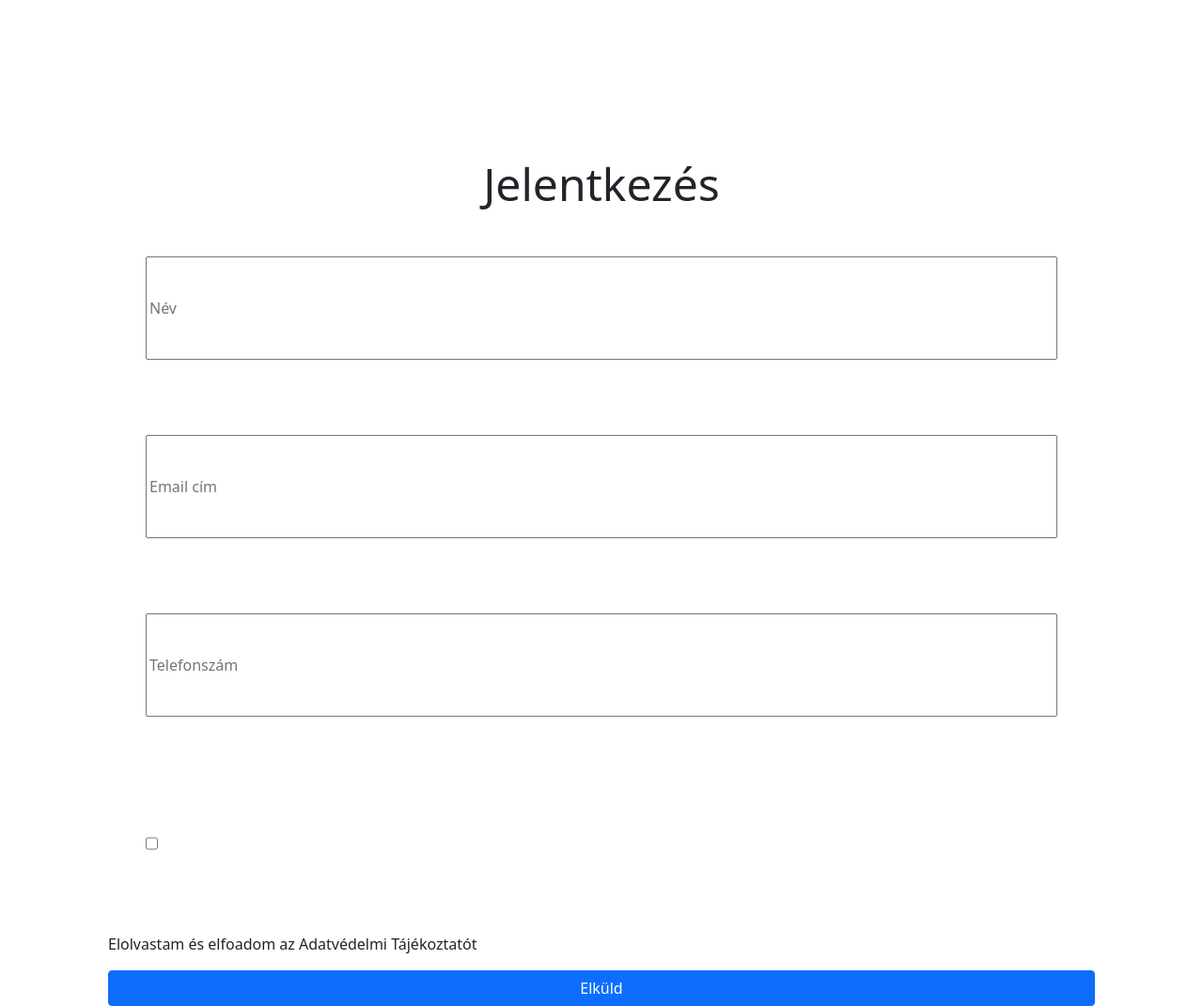
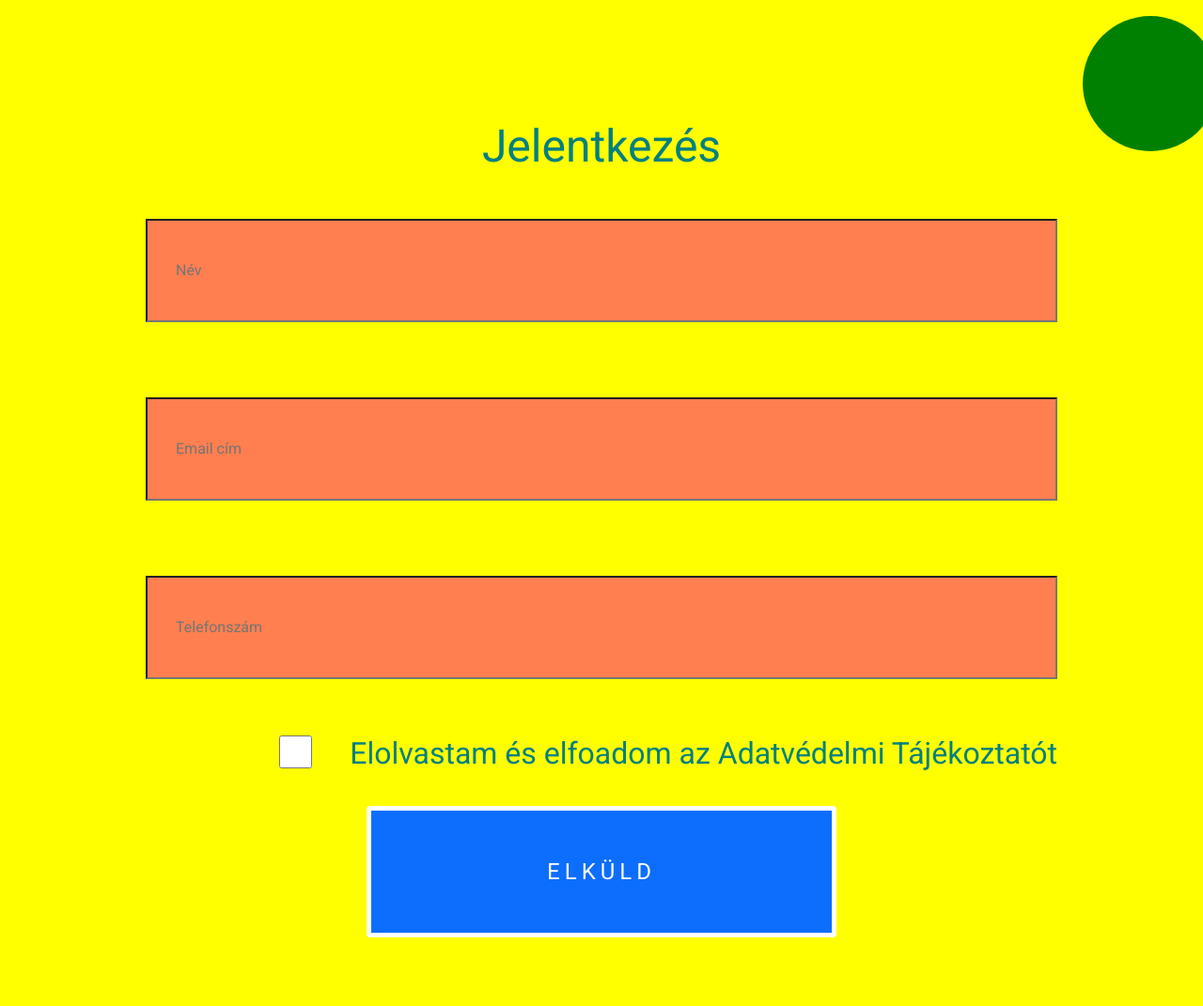
Before and after one commit to Prince-Csaba/Prince-Csaba.github.io, a plain HTML site: page index.html in a window 1280 px wide. Shown: the part 43-1114 px from the top of the page at 94% size. After the commit the page ends 1041 px from the top, so only its background shows below. Drawn offline with nearby package versions, Linux system fonts and the light colour scheme.

Commit message:
added css

```diff
--- a/style.scss
+++ b/style.scss
@@ -1,9 +1,37 @@
+body {
+  background-color: yellow;
+  font-family: 'Roboto', sans-serif;
+  font-weight: 400;
+}
+
+#navButton {
+  position: absolute;
+  top: 30px;
+  left: 90%;
+  display: block;
+  margin-top: 30px;
+  margin-right: 50px;
+  height: 9rem;
+  width: 9rem;
+  font-size: 3.7rem;
+  background-color: green;
+  border-radius: 50%;
+  color: white;
+
+  & span {
+    color: white;
+    ;
+  }
+}
+
+
 .main {
   margin-top: 170px;
   display: flex;
   flex-direction: column;
   align-items: center;
   justify-content: center;
+  color: teal;
 
   & h1 {
     font-size: 3rem;
@@ -18,6 +46,37 @@
     & input {
       height: 110px;
       margin: 2.5rem;
+      padding: 30px;
+      background-color: coral;
+    }
+
+    & div {
+      display: flex;
+      align-items: center;
+      justify-content: flex-end;
+      padding-right: 40px;
+    }
+
+    & #check {
+      height: 35px;
+      width: 35px;
+      display: inline;
+      margin-top: 20px;
+    }
+
+    & p {
+      display: inline;
+      font-size: 2rem;
+    }
+
+    & button {
+      font-size: 1.5rem;
+      letter-spacing: 5px;
+      margin: auto;
+      text-transform: uppercase;
+      width: 500px;
+      height: 140px;
+      border: 5px solid white;
     }
   }
 
```
Also changed, not shown: style.css, 1 other file.
